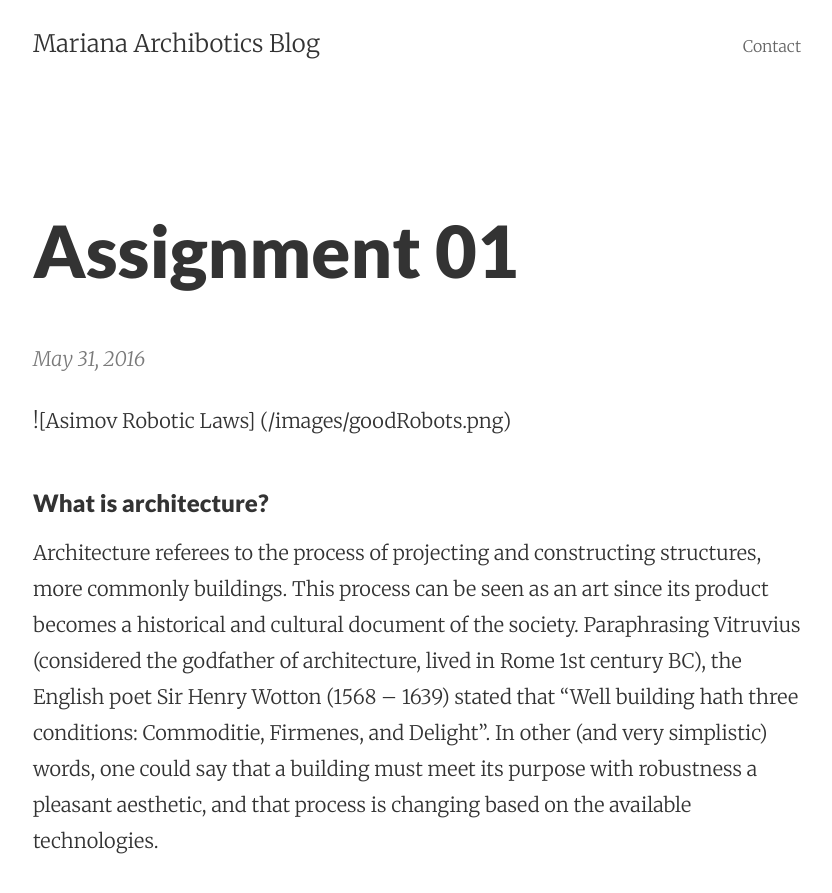
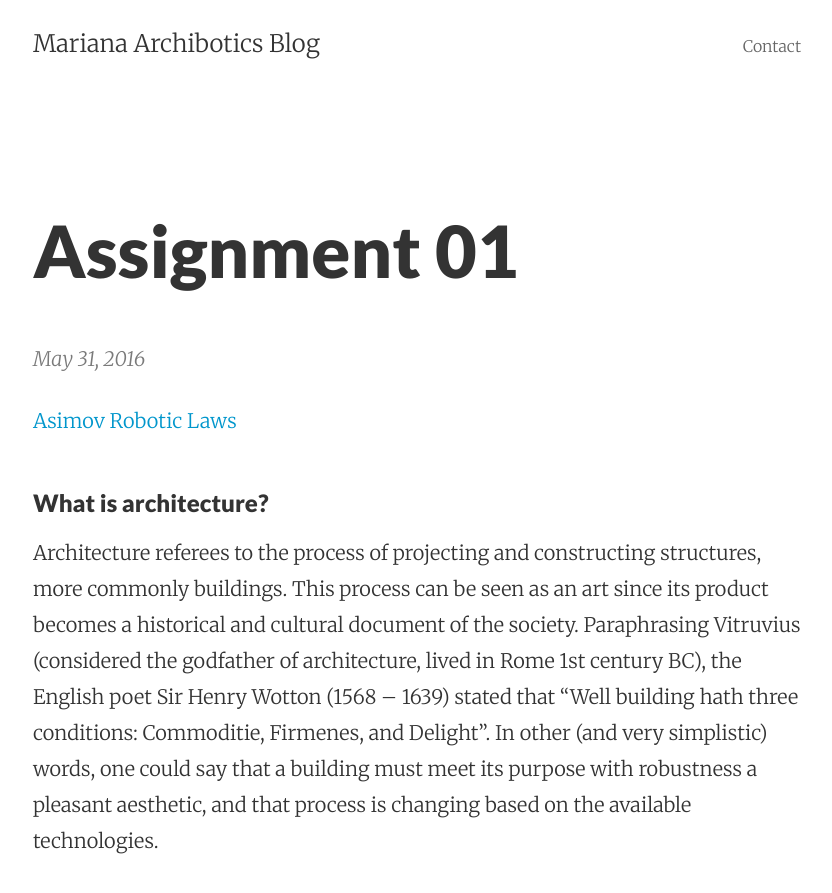
Before and after one commit to marianacasarin/marianacasarin.github.io, a Jekyll site: the page built from _posts/2016-05-31-assignment-01.markdown, in a window 1280 px wide and 900 px high. Shown: the top 893 px of the window, without its empty margins (223-1055 px from the left). Built offline with Jekyll 4.4.1, drawn with Linux system fonts in a browser that asks for light colours.

Commit message:
Post update: Assignment 01

```diff
--- a/_posts/2016-05-31-assignment-01.markdown
+++ b/_posts/2016-05-31-assignment-01.markdown
@@ -3,7 +3,7 @@ published: true
 title: Assignment 01
 layout: post
 ---
-![Asimov Robotic Laws] (/images/goodRobots.png)
+[Asimov Robotic Laws](/images/goodRobot.png)
 
 ### What is architecture?
 
```
